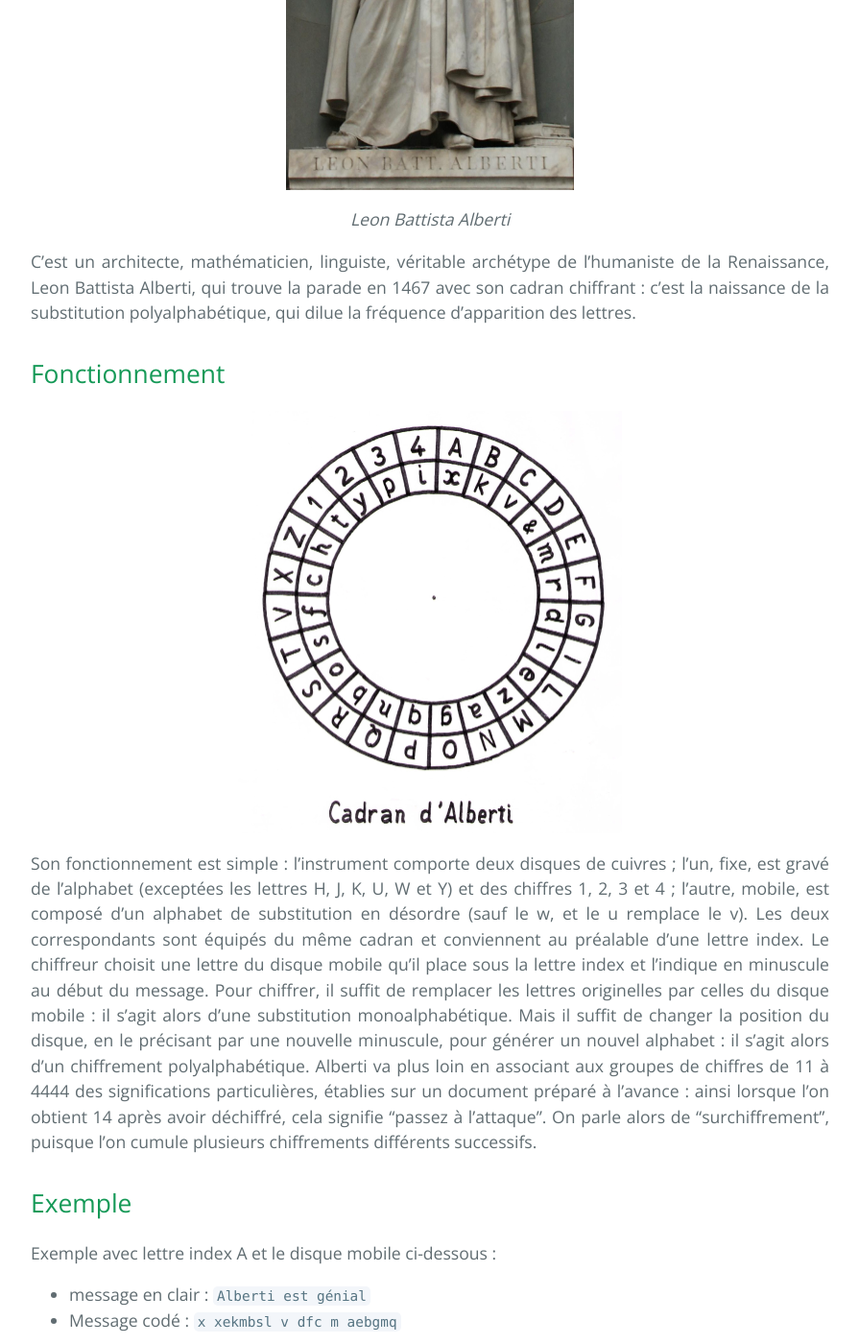
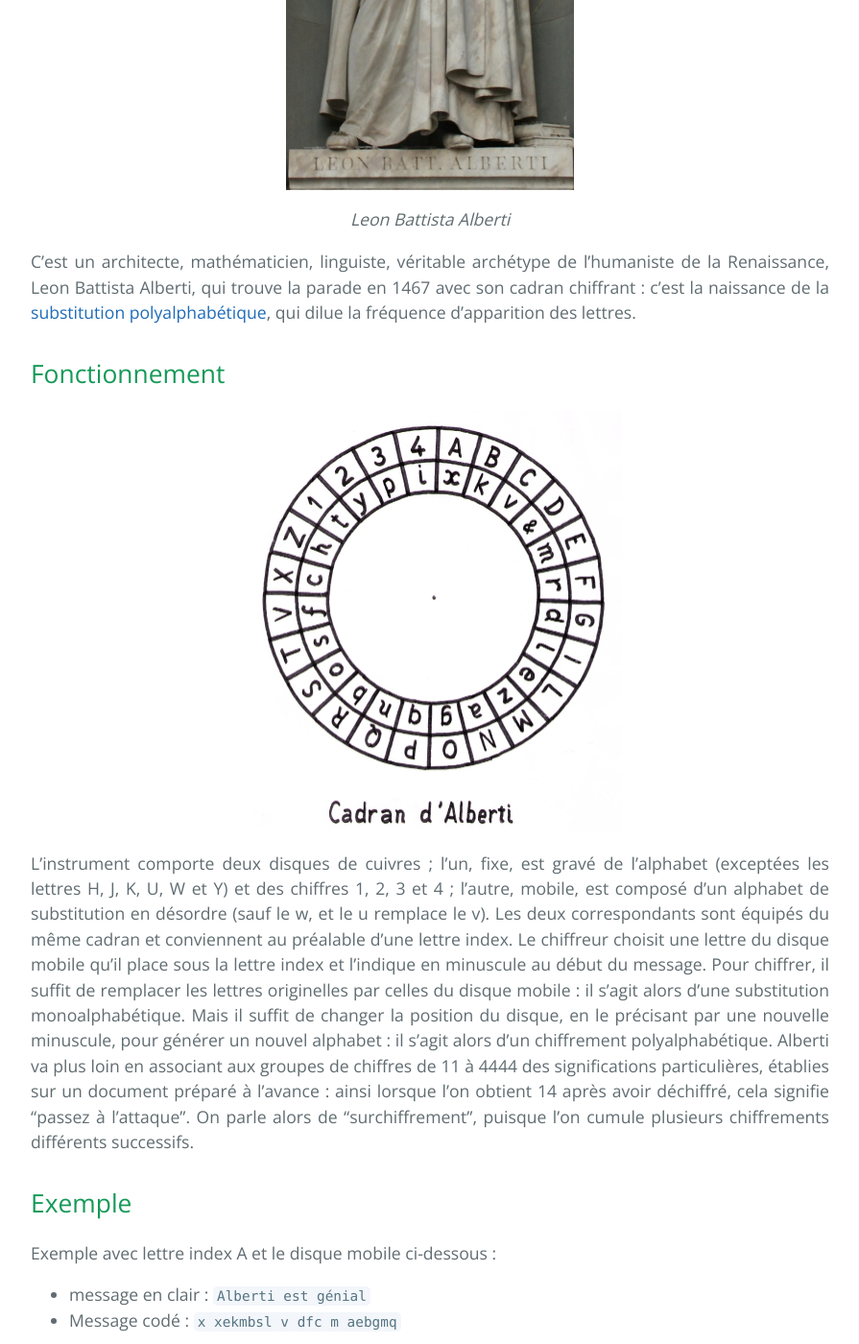
Before and after one commit to SamuelGallay/CryptoTPE, a Jekyll site: the page built from pages/2_TempsModernes/1_alberti.md, in a window 1280 px wide and 1400 px high, scrolled down 2141 px. Shown: the whole window at 96% size, without its empty margins (192-1087 px from the left). Built offline with Jekyll 4.4.1, drawn with Linux system fonts in a browser that asks for light colours; our own code applies the rules of GitHub Pages for plain Markdown files; some of the changed text lies outside the part shown.

Commit message:
relecture et liens

```diff
--- a/pages/2_TempsModernes/1_alberti.md
+++ b/pages/2_TempsModernes/1_alberti.md
@@ -15,18 +15,18 @@
 <img src="{{ "/assets/2_TempsModernes/italie-xv.jpg" | relative_url }}" alt="diffie" style="margin: 0 auto;display: block;"/>
 <p align="center"> <em> L'Italie au XVème siècle </em> </p>
 
-L’usage de la cryptologie se répand en Italie aux XVe et XVIe siècles car les techniques en elles-mêmes connaissant de considérables innovations. On redécouvre les traités des arabes, pères de la cryptanalyse avec Al-Kindi au IXe siècle (vu précédemment) et en 1412 l’égyptien Al-Qalqashandi qui synthétise dans une encyclopédie en 14 volume l’ensemble des connaissances de la civilisation arabe en cryptologie. La découverte de l’analyse des fréquences, qui met à mal les chiffrements par substitution monoalphabétique, bouleverse les habitudes des occidentaux, qui se contentaient de cette technique jusqu’alors considérée comme infaillible.
+L’usage de la cryptologie se répand en Italie aux XVe et XVIe siècles car les techniques en elles-mêmes connaissent de considérables innovations. On redécouvre les traités des arabes, pères de la cryptanalyse avec [Al-Kindi]({{ "/al-kindi/" | relative_url }}) au IXe siècle et en 1412 l’égyptien Al-Qalqashandi qui synthétise dans une encyclopédie en 14 volumes l’ensemble des connaissances de la civilisation arabe en cryptologie. La découverte de l’analyse des fréquences, qui met à mal les chiffrements par substitution monoalphabétique, bouleverse les habitudes des occidentaux, qui se contentaient de cette technique jusqu’alors considérée comme infaillible.
 
 <img src="{{ "/assets/2_TempsModernes/alberti2.jpg" | relative_url }}" alt="Cadran" style="margin: 0 auto;display: block; width: 300px;"/>
 <p align="center"> <em>Leon Battista Alberti</em> </p>
 
-C’est un architecte, mathématicien, linguiste, véritable archétype de l’humaniste de la Renaissance, Leon Battista Alberti, qui trouve la parade en 1467 avec son cadran chiffrant : c’est la naissance de la substitution polyalphabétique, qui dilue la fréquence d’apparition des lettres.
+C’est un architecte, mathématicien, linguiste, véritable archétype de l’humaniste de la Renaissance, Leon Battista Alberti, qui trouve la parade en 1467 avec son cadran chiffrant : c’est la naissance de la [substitution polyalphabétique]({{ "/glossaire/" | relative_url }}), qui dilue la fréquence d’apparition des lettres.
 
 ## Fonctionnement
 
 <img src="{{ "/assets/2_TempsModernes/cadran.png" | relative_url }}" alt="Cadran" style="margin: 0 auto;display: block; width: 400px;"/>
 
-Son fonctionnement est simple : l’instrument comporte deux disques de cuivres ; l’un, fixe, est gravé de l’alphabet (exceptées les lettres H, J, K, U, W et Y) et des chiffres 1, 2, 3 et 4 ; l’autre, mobile, est composé d’un alphabet de substitution en désordre (sauf le w, et le u remplace le v). Les deux correspondants sont équipés du même cadran et conviennent au préalable d’une lettre index. Le chiffreur choisit une lettre du disque mobile qu’il place sous la lettre index et l’indique en minuscule au début du message. Pour chiffrer, il suffit de remplacer les lettres originelles par celles du disque mobile : il s’agit alors d’une substitution monoalphabétique. Mais il suffit de changer la position du disque, en le précisant par une nouvelle minuscule, pour générer un nouvel alphabet : il s’agit alors d’un chiffrement polyalphabétique. Alberti va plus loin en associant aux groupes de chiffres de 11 à 4444 des significations particulières, établies sur un document préparé à l’avance : ainsi lorsque l’on obtient 14 après avoir déchiffré, cela signifie “passez à l’attaque”. On parle alors de “surchiffrement”, puisque l’on cumule plusieurs chiffrements différents successifs.
+L’instrument comporte deux disques de cuivres ; l’un, fixe, est gravé de l’alphabet (exceptées les lettres H, J, K, U, W et Y) et des chiffres 1, 2, 3 et 4 ; l’autre, mobile, est composé d’un alphabet de substitution en désordre (sauf le w, et le u remplace le v). Les deux correspondants sont équipés du même cadran et conviennent au préalable d’une lettre index. Le chiffreur choisit une lettre du disque mobile qu’il place sous la lettre index et l’indique en minuscule au début du message. Pour chiffrer, il suffit de remplacer les lettres originelles par celles du disque mobile : il s’agit alors d’une substitution monoalphabétique. Mais il suffit de changer la position du disque, en le précisant par une nouvelle minuscule, pour générer un nouvel alphabet : il s’agit alors d’un chiffrement polyalphabétique. Alberti va plus loin en associant aux groupes de chiffres de 11 à 4444 des significations particulières, établies sur un document préparé à l’avance : ainsi lorsque l’on obtient 14 après avoir déchiffré, cela signifie “passez à l’attaque”. On parle alors de “surchiffrement”, puisque l’on cumule plusieurs chiffrements différents successifs.
 
 ## Exemple
 
```
